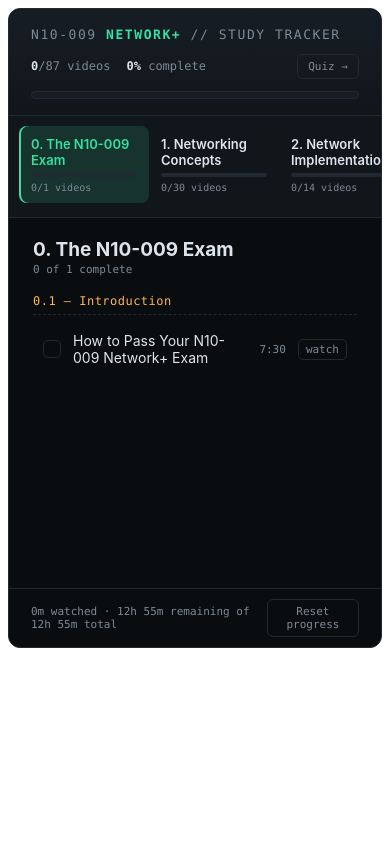
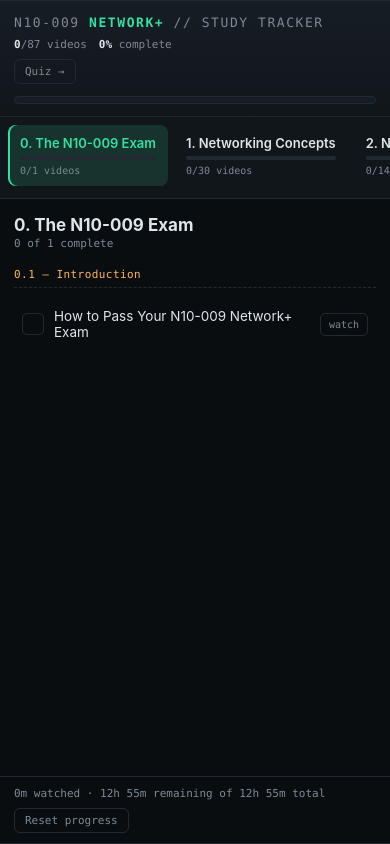
Before and after one commit to alphamaxtrix/network-plus-tracker, a plain HTML site: page index.html in a window 390 px wide. Drawn offline with Linux system fonts and the light colour scheme.

Commit message:
Update index.html

```diff
--- a/index.html
+++ b/index.html
@@ -1,4 +1,11 @@
+<!DOCTYPE html>
+<html lang="en">
+<head>
+<meta charset="UTF-8">
+<meta name="viewport" content="width=device-width, initial-scale=1.0">
+<title>N10-009 Network+ Study Tracker</title>
 <style>
+  body{margin:0;}
   :root{
     --bg:#0a0d10;
     --panel:#11161b;
@@ -218,11 +225,29 @@
   }
   .np-reset:hover{color:var(--amber); border-color:var(--amber);}
   @media (max-width:640px){
+    #np-root{min-height:100vh; border-radius:0; border-left:none; border-right:none;}
+    .np-topbar{padding:14px 14px 12px;}
+    .np-topbar-row{flex-direction:column; align-items:flex-start; gap:8px;}
+    .np-stats{gap:12px; font-size:11px;}
     .np-body{flex-direction:column;}
-    .np-nav{width:100%; display:flex; overflow-x:auto; border-right:none; border-bottom:1px solid var(--border);}
-    .np-nav-item{min-width:130px;}
+    .np-nav{width:100%; display:flex; overflow-x:auto; border-right:none; border-bottom:1px solid var(--border); padding:8px; gap:6px; -webkit-overflow-scrolling:touch;}
+    .np-nav-item{min-width:140px; flex-shrink:0;}
+    .np-main{padding:16px 14px 24px;}
+    .np-section-head{font-size:17px;}
+    .np-subsection-title{font-size:11px;}
+    .np-video-row{padding:12px 8px; gap:10px;}
+    .np-check{width:22px; height:22px;}
+    .np-video-title{font-size:13.5px;}
+    .np-video-dur{width:38px; font-size:10px;}
+    .np-video-link{font-size:10px; padding:5px 8px;}
+    .np-footer{padding:10px 14px; flex-direction:column; gap:8px; align-items:flex-start;}
   }
-</style>
+  @media (max-width:400px){
+    .np-video-dur{display:none;}
+  }
+  </style>
+</head>
+<body>
 
 <div id="np-root">
   <div class="np-topbar">
@@ -531,3 +556,5 @@
   loadProgress();
 })();
 </script>
+</body>
+</html>
```
